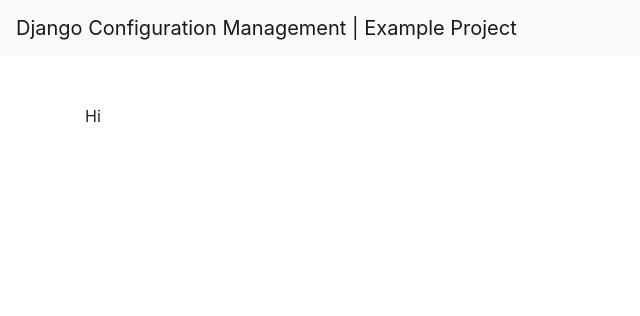
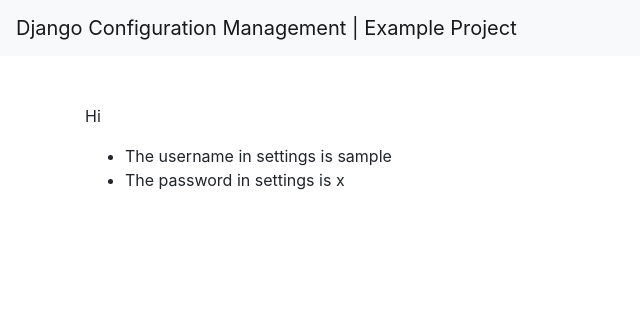
Before and after one commit to Kicksaw-Consulting/django-configuration-management, a Django app: template example_project/frontend/templates/index.html in a window 1280 px wide. Shown: the top 316 px of the page, without its empty margins (0-640 px from the left). Run offline with Django 3.2, Linux system fonts and the light colour scheme; the template is opened without the code that fills it: most values are stand-ins (such as "Sample title", 1, 10 or a date in 2020); parts of the project's set-up code (start-up, migrations or seed data) failed here and were passed over; some libraries are stand-ins or nearby versions.

Commit message:
fixing up the example project

```diff
--- /dev/null
+++ b/example_project/config-required.json
@@ -0,0 +1,4 @@
+{
+    "USERNAME": "The username",
+    "PASSWORD": "The password (should be encrypted)"
+}
--- /dev/null
+++ b/example_project/development-config.yaml
@@ -0,0 +1,4 @@
+USERNAME: whatsup1994
+PASSWORD:
+  secret: true
+  value: gAAAAABf2_kxEgWXQzJ0SlRmDy6lbXe-d3dWD68W4aM26yiA0EO2_4pA5FhV96uMWCLwpt7N6Y32zXQq-gTJ3sREbh1GOvNh5Q==
--- a/example_project/frontend/templates/index.html
+++ b/example_project/frontend/templates/index.html
@@ -1,25 +1,36 @@
 <!DOCTYPE html>
 <html>
-
   <head>
     <!-- Required meta tags -->
     <meta charset="utf-8" />
-  <meta name="viewport" content="width=device-width, initial-scale=1, shrink-to-fit=no" />
+    <meta
+      name="viewport"
+      content="width=device-width, initial-scale=1, shrink-to-fit=no"
+    />
 
     <!-- Bootstrap CSS -->
-  <link rel="stylesheet" href="https://maxcdn.bootstrapcdn.com/bootstrap/4.0.0/css/bootstrap.min.css"
-    integrity="sha384-Gn5384xqQ1aoWXA+058RXPxPg6fy4IWvTNh0E263XmFcJlSAwiGgFAW/dAiS6JXm" crossorigin="anonymous" />
+    <link
+      rel="stylesheet"
+      href="https://maxcdn.bootstrapcdn.com/bootstrap/4.0.0/css/bootstrap.min.css"
+      integrity="sha384-Gn5384xqQ1aoWXA+058RXPxPg6fy4IWvTNh0E263XmFcJlSAwiGgFAW/dAiS6JXm"
+      crossorigin="anonymous"
+    />
 
     <title>Django Configuration Management | Example Project</title>
   </head>
 
   <body>
     <nav class="navbar navbar-expand-lg navbar-light bg-light">
-    <a class="navbar-brand" href="/">Django Configuration Management | Example Project</a>
+      <a class="navbar-brand" href="/"
+        >Django Configuration Management | Example Project</a
+      >
     </nav>
     <div class="container pt-5">
       <p>Hi</p>
+      <ul>
+        <li>The username in settings is {{ username }}</li>
+        <li>The password in settings is {{ password }}</li>
+      </ul>
     </div>
   </body>
-
 </html>
--- a/example_project/frontend/views.py
+++ b/example_project/frontend/views.py
@@ -1,5 +1,7 @@
+from django.conf import settings
 from django.shortcuts import render
 
 
 def index(request):
-    return render(request, "index.html")
+    context = {"username": settings.USERNAME, "password": settings.PASSWORD}
+    return render(request, "index.html", context)
```
Lines whose indentation alone changed are shown as unchanged.
